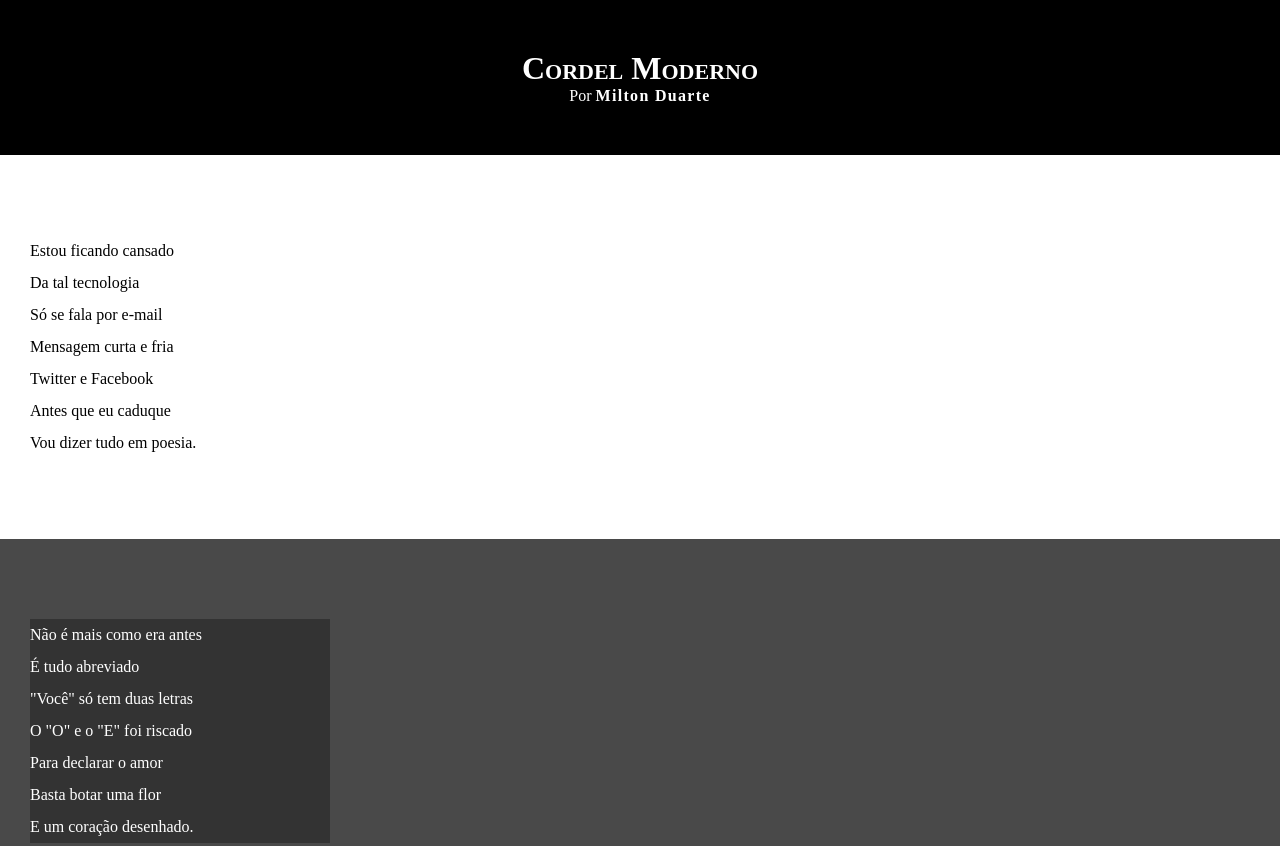
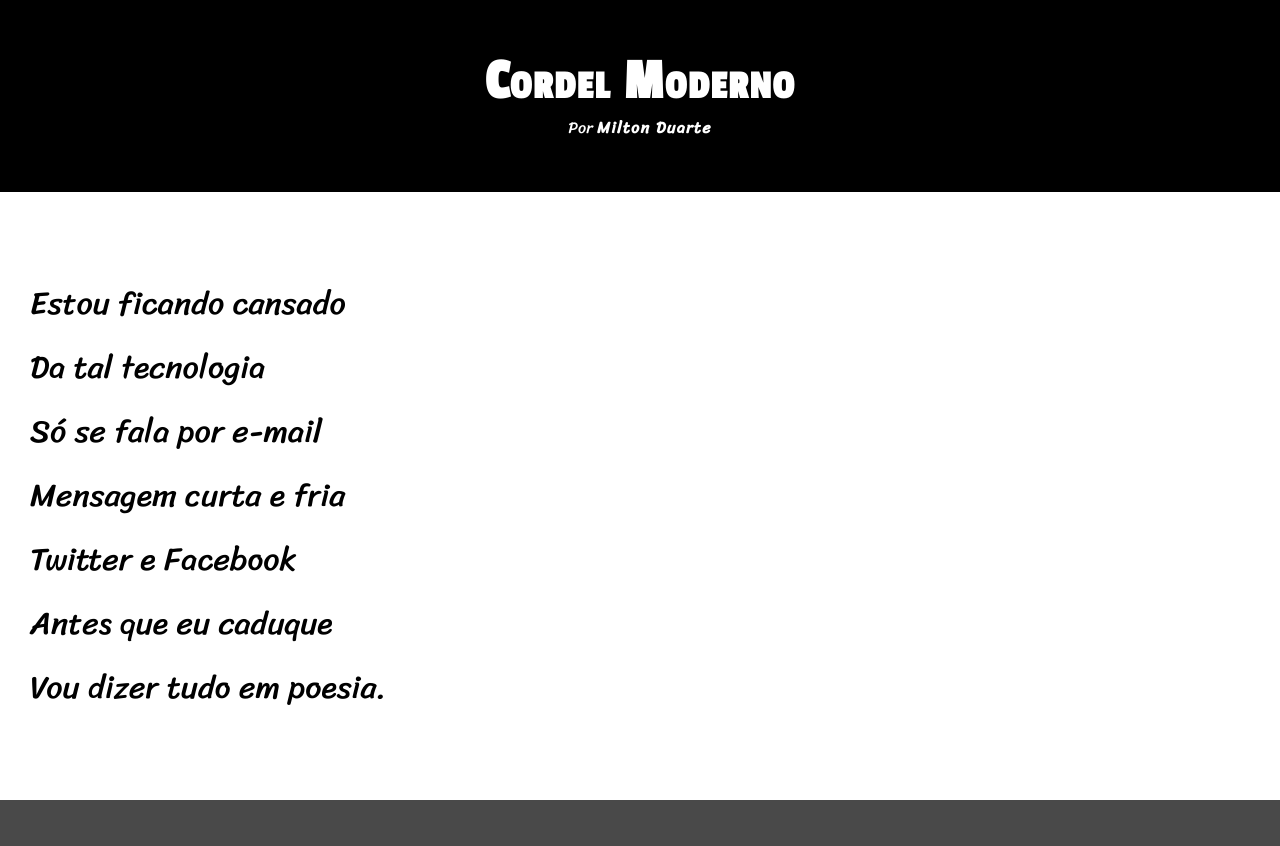
Before and after one commit to erico-adriano/html5-e-css3, a plain HTML site: page 1-desafios/d12/index.html in a window 1280 px wide. Shown: the top 846 px of the page. Drawn offline with Linux system fonts and the light colour scheme.

Commit message:
atualizei ccs do desafio 12

```diff
--- a/1-desafios/d12/estilo/style.css
+++ b/1-desafios/d12/estilo/style.css
@@ -1,13 +1,23 @@
 @charset "UTF-8";
+
+@import url('https://fonts.googleapis.com/css2?family=Passion+One&family=Sriracha&display=swap');
+
+:root {
+    --fonte1: Verdana, Geneva, Tahoma, sans-serif;
+    --fonte2: 'Passion One', sans-serif;
+    --fonte3: 'Sriracha', cursive;
+}
 
 * {
     margin: 0px;
     padding: 0px;
+    font-size: 1em;
 }
 
 html, body {
     min-height: 100vh;
     background-color: darkgray;
+    font-family: var(--fonte3);
 }
 
 header {
@@ -20,6 +30,9 @@
     padding-top: 50px;
     /* text-transform: uppercase; */
     font-variant: small-caps;
+    font-family: var(--fonte2);
+    letter-spacing: 1.5px;
+    font-size: 4.5vw;
 }
 
 header > p {
@@ -43,6 +56,8 @@
     padding-bottom: 10vh;
     padding-left: 30px;
     line-height: 2em;
+    font-family: var(--fonte3);
+    font-size: 2.5vw;
 }
 
 section.normal {
@@ -53,12 +68,12 @@
 section.imagem {
     background-color: rgb(73, 73, 73);
     color: white;
-
 }
 
 section.imagem > p {
     background-color: rgba(0, 0, 0, 0.303);
-    width: 300px;
+    display: inline-block;
+    padding: 5px;
 }
 
 footer {
```
